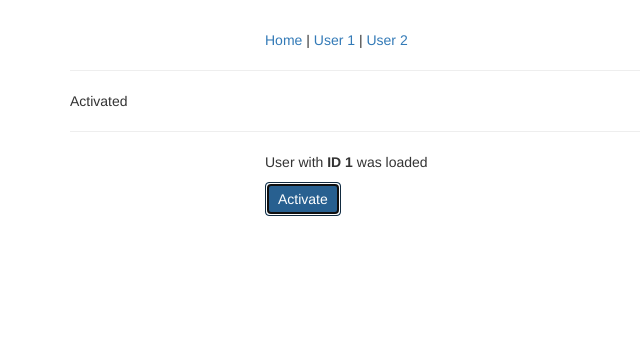
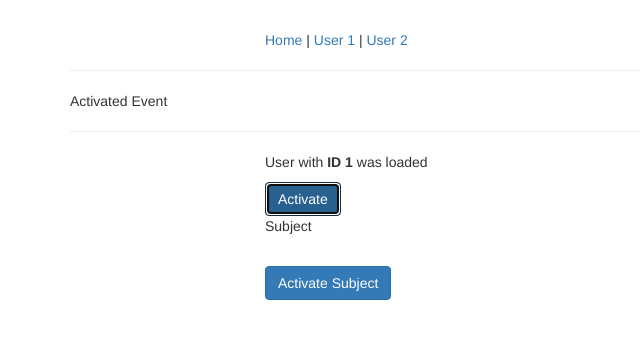
Before and after one commit to manoj1995madushanka/angular-observable, an Angular app: page /user/1 in a window 1280 px wide. Both pictures are taken after a click on the button "Activate". Shown: the top 338 px of the page, without its empty margins (0-640 px from the left). Built offline with nearby package versions, Linux system fonts and the light colour scheme.

Commit message:
use subjects for react within two components

```diff
--- a/src/app/app.component.html
+++ b/src/app/app.component.html
@@ -11,11 +11,12 @@
       </a>
     </div>
   </div>
-  <hr />
+  <hr/>
 
-  <p *ngIf="userActivated">Activated</p>
+  <p *ngIf="userActivated">Activated Event</p>
+  <p *ngIf="subjectActivated">Activated Subject</p>
 
-  <hr />
+  <hr/>
   <div class="row">
     <div class="col-xs-12 col-sm-10 col-md-8 col-sm-offset-1 col-md-offset-2">
       <router-outlet></router-outlet>
--- a/src/app/app.component.ts
+++ b/src/app/app.component.ts
@@ -1,22 +1,39 @@
-import { Component, OnInit } from '@angular/core';
+import {Component, OnDestroy, OnInit} from '@angular/core';
 import {UserService} from './user.service';
+import {Subscription} from 'rxjs';
 
 @Component({
   selector: 'app-root',
   templateUrl: './app.component.html',
   styleUrls: ['./app.component.css']
 })
-export class AppComponent implements OnInit {
+export class AppComponent implements OnInit, OnDestroy {
 
   userActivated = false;
+  subjectActivated = false;
 
-  constructor(private userService:UserService) {}
+  subjectSubscription: Subscription;
+
+  constructor(private userService: UserService) {
+  }
 
   ngOnInit() {
+    // listen to event
     this.userService.activatedEmitter.subscribe(
       didActivated => {
         this.userActivated = didActivated;
       }
     );
+
+    // listen to subject
+    this.subjectSubscription = this.userService.activatedSubject.subscribe(
+      didActivated => {
+        this.subjectActivated = didActivated;
+      }
+    );
+  }
+
+  ngOnDestroy(): void {
+    this.subjectSubscription.unsubscribe();
   }
 }
--- a/src/app/user.service.ts
+++ b/src/app/user.service.ts
@@ -1,10 +1,14 @@
 import {EventEmitter, Injectable} from '@angular/core';
+import {Subject} from 'rxjs';
 
 @Injectable({
   providedIn: 'root'
 })
 export class UserService {
-  activatedEmitter= new EventEmitter<boolean>();
+  activatedEmitter = new EventEmitter<boolean>();
+
+  // using subject is more efficient than event
+  activatedSubject = new Subject<boolean>();
 
   constructor() {
   }
--- a/src/app/user/user.component.html
+++ b/src/app/user/user.component.html
@@ -1,2 +1,6 @@
 <p>User with <strong>ID {{ id }}</strong> was loaded</p>
 <button class="btn btn-primary" (click)="onActivate()">Activate</button>
+<br>
+<p>Subject</p>
+<br>
+<button class="btn btn-primary" (click)="onActivateSubject()">Activate Subject</button>
--- a/src/app/user/user.component.ts
+++ b/src/app/user/user.component.ts
@@ -24,4 +24,8 @@ export class UserComponent implements OnInit {
   onActivate() {
     this.userService.activatedEmitter.emit(true);
   }
+
+  onActivateSubject() {
+    this.userService.activatedSubject.next(true);
+  }
 }
```
